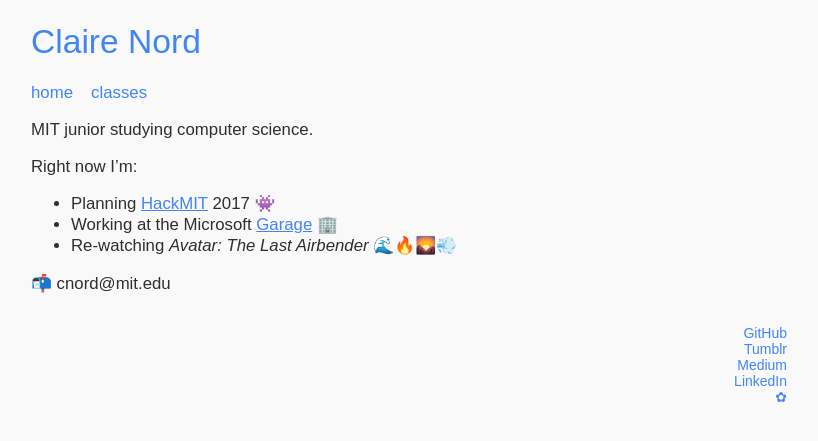
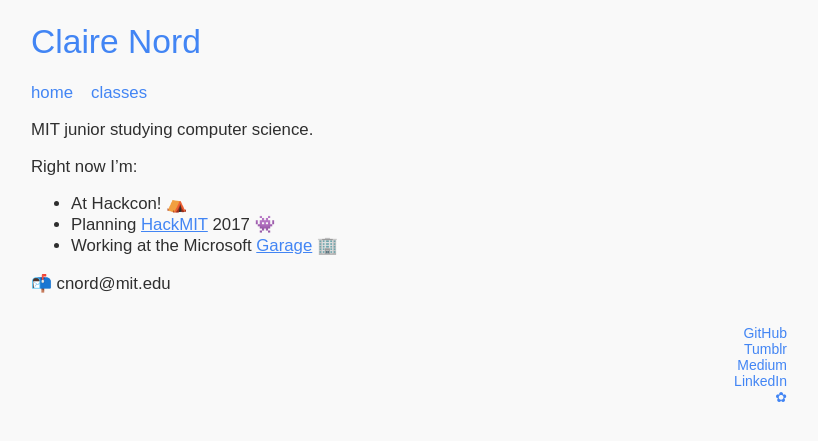
Before and after one commit to cmnord/cmnord.github.io, a Jekyll site: the page built from pages/index.md, in a window 1280 px wide. Shown: the top 441 px of the page, without its empty margins (231-1049 px from the left). Built offline with Jekyll 4.4.1, drawn with Linux system fonts in a browser that asks for light colours; nearby versions of some CDN libraries; emoji names are drawn with the system emoji font.

Commit message:
Update index.md

```diff
--- a/pages/index.md
+++ b/pages/index.md
@@ -8,9 +8,9 @@
 
 Right now I'm:
 
+- At Hackcon! :tent:
 - Planning [HackMIT][hack] 2017 :space_invader:
 - Working at the Microsoft [Garage][garage] :office:
-- Re-watching *Avatar: The Last Airbender* :ocean::fire::sunrise_over_mountains::dash:
 
 :mailbox_with_mail: cnord@mit.edu
 
```
